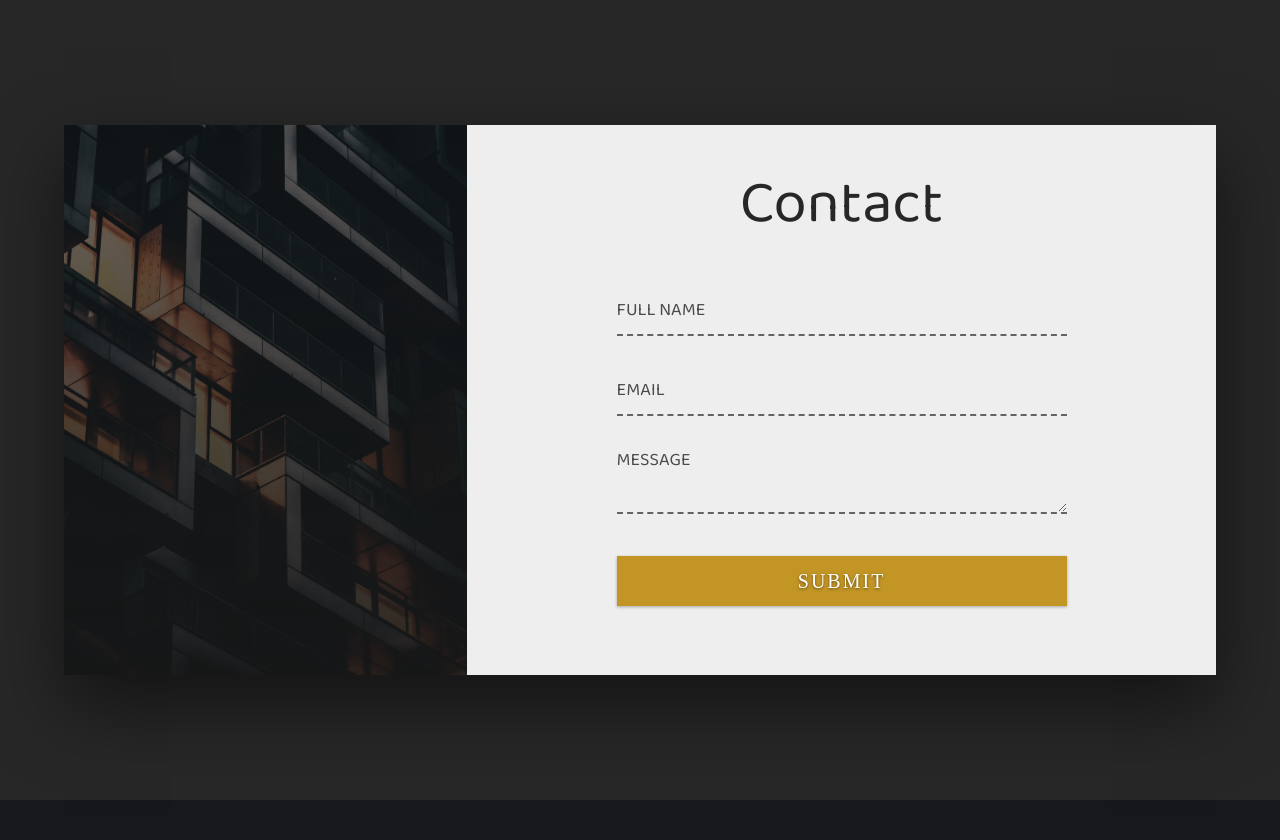
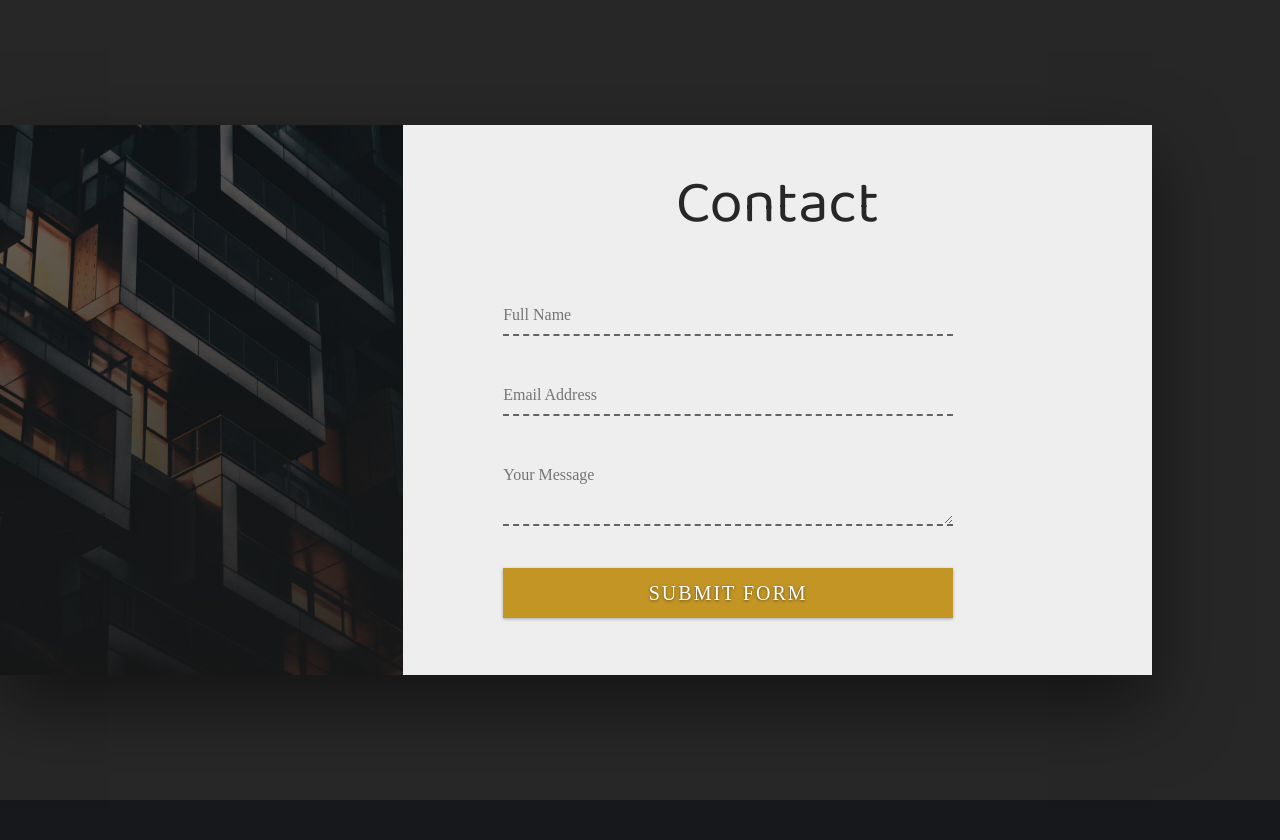
Before and after one commit to Abdellatifzouak1993/Abdellatifzouak1993.github.io, a plain HTML site: page Contact_us.html in a window 1280 px wide. Shown: the part 800-1640 px from the top of the page. Drawn offline with nearby package versions, Linux system fonts and the light colour scheme; a web font is replaced by a local one.

Commit message:
Added contact properly

```diff
--- a/Contact_us.html
+++ b/Contact_us.html
@@ -39,29 +39,26 @@
 
 
 
-
 <section class="contact">
+  <form target="_blank" action="https://formsubmit.co/abdellatif-zouak@hotmail.fr" method="POST">
   <div class="contact-wrapper">
     <div class="contact-left"></div>
     <div class="contact-right">
       <h1 class="contact-heading">Contact</h1>
       <form>
         <div class="input-group">
-                <input type="text" class="field" />
-                <label class="input-label">Full Name</label>
+          <input type="text" name="name" class="field" placeholder="Full Name" required>
+
+          <input type="email" name="email" class="field" placeholder="Email Address" required>
+
+          <textarea placeholder="Your Message" class="field" name="Message" rows="20" required></textarea>
+
+        <button type="submit" class="submit-btn">Submit Form</button>
       </div>
-              <div class="input-group">
-                <input type="email" class="field" />
-                <label class="input-label">Email</label>
-              </div>
-              <div class="input-group">
-                <textarea class="field"></textarea>
-                <label class="message">Message</label>
-              </div>
-              <input type="submit" class="submit-btn" value="Submit" />
       </form>
     </div>
   </div>
+</form>
 </section>
 
 
```
Also changed, not shown: Condidate.html (+9 -27 lines). Lines whose indentation alone changed are shown as unchanged.
